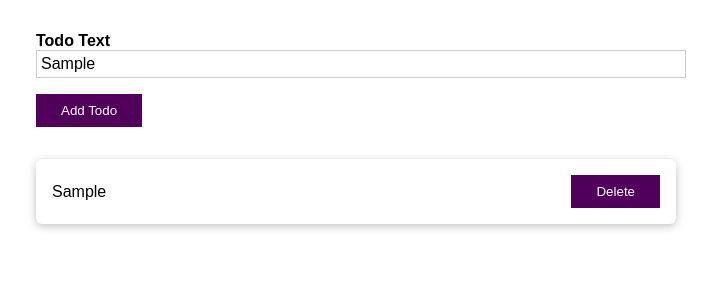
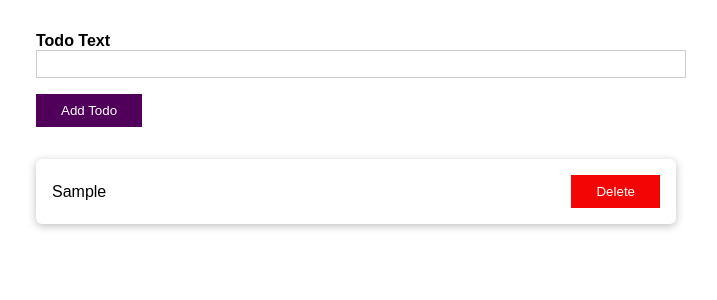
Before and after one commit to AlbertoG22/react-typescript-example, a React (Vite) app: page / in a window 1280 px wide. Both pictures are taken after typing "Sample" into the empty fields and a click on the button "Add Todo". Shown: the top 300 px of the page, without its empty margins (284-1001 px from the left). Built offline with nearby package versions, Linux system fonts and the light colour scheme.

Commit message:
changing some styles

```diff
--- a/src/components/NewTodo.tsx
+++ b/src/components/NewTodo.tsx
@@ -1,5 +1,5 @@
-import React, { useRef } from "react";
-import "./NewTodo.css";
+import React, { useRef } from 'react';
+import './NewTodo.css';
 
 type NewTodoProps = {
   onAddTodo: (todoText: string) => void;
@@ -11,8 +11,9 @@ export const NewTodo: React.FC<NewTodoProps> = ({ onAddTodo }) => {
   const todoSubmitHandler = (event: React.FormEvent) => {
     event.preventDefault();
     const enteredText = textInputRef.current!.value;
-    // console.log(enteredText);
+
     onAddTodo(enteredText);
+    textInputRef.current!.value = '';
   };
 
   return (
--- a/src/components/TodoList.css
+++ b/src/components/TodoList.css
@@ -15,3 +15,21 @@ li {
   justify-content: space-between;
   align-items: center;
 }
+
+.delete-item {
+  background: #F40505;
+  border: 1px solid #F40505ed;
+  color: white;
+  padding: 0.5rem 1.5rem;
+  cursor: pointer;
+}
+
+.delete-item:focus {
+  outline: none;
+}
+
+.delete-item:hover,
+.delete-item:active {
+  background: #FF5C5C;
+  border-color: #FF5C5C;
+}
--- a/src/components/TodoList.tsx
+++ b/src/components/TodoList.tsx
@@ -13,7 +13,7 @@ export const TodoList: React.FC<TodoListProps> = ({ items, onDeleteTodo }) => {
         {items.map((todo) => (
           <li key={todo.id}>
             <span>{todo.text}</span>
-            <button onClick={() => onDeleteTodo(todo.id)}>Delete</button>
+            <button className='delete-item' onClick={() => onDeleteTodo(todo.id)}>Delete</button>
           </li>
         ))}
       </ul>
```
